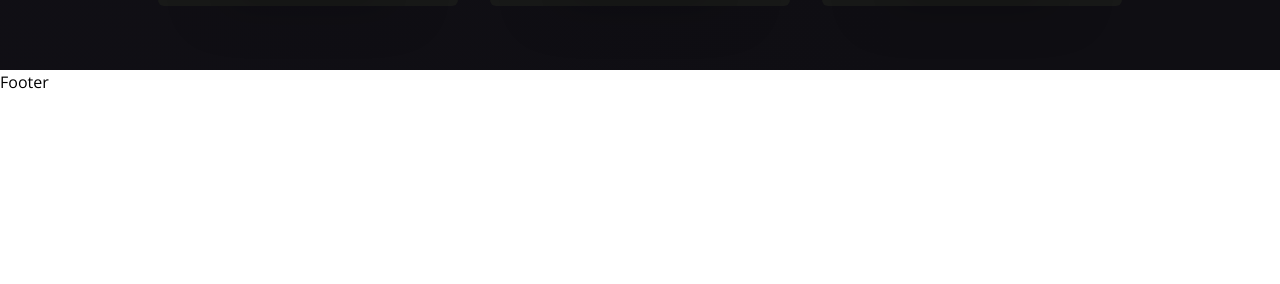
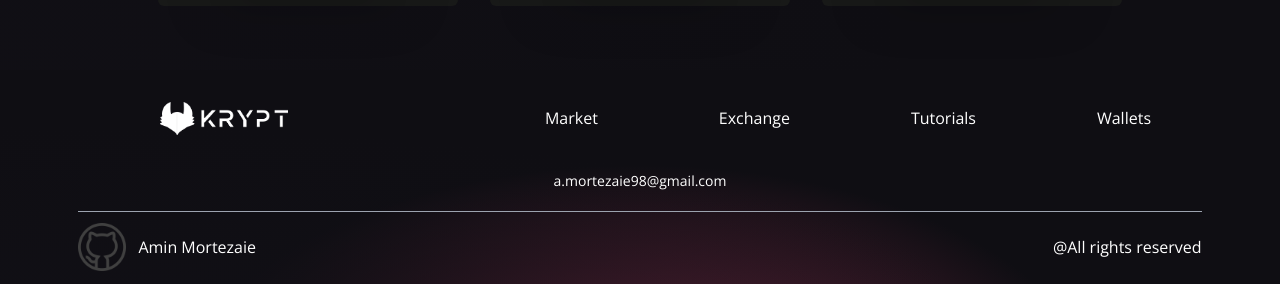
Before and after one commit to AminMortezaie/modern-web3.0, a React (Vite) app in the folder client/: page / in a window 1280 px wide. Shown: the part 1949-2233 px from the top of the page. Before the commit the page ends 2043 px from the top, so only its background shows below. Built offline with nearby package versions, Linux system fonts and the light colour scheme.

Commit message:
Feat: Footer completed.

```diff
--- a/client/src/components/Footer.jsx
+++ b/client/src/components/Footer.jsx
@@ -1,6 +1,35 @@
+import logo from '../../images/logo.png';
+import githubLogo from '../../images/github.png'
+
 const Footer = ()=>{
     return (
-        <h1> Footer</h1>
+        <div className='w-full flex md:justify-center justify-between items-center flex-col p-4 gradient-bg-footer'>
+            <div className='w-full flex sm:flex-row flex-col justify-between items-center my-4 '>
+                <div className='flex flex-[0.5] justify-center items-center'>
+                    <img src={logo} alt='logo' className='w-32'></img>
+                </div>
+                <div className='flex flex-1 justify-evenly items-center flex-wrap sm:mt-0 mt-5 w-full '>
+                    <p className='text-white text-base text-center mx-2 cursor-pointer hover:text-regal-blue'>Market </p>
+                    <p className='text-white text-base text-center mx-2 cursor-pointer hover:text-regal-blue'>Exchange </p>
+                    <p className='text-white text-base text-center mx-2 cursor-pointer hover:text-regal-blue'>Tutorials </p>
+                    <p className='text-white text-base text-center mx-2 cursor-pointer hover:text-regal-blue'>Wallets </p>
+                </div>
+            </div>
+            <div className='flex justify-center items-center flex-col mt-5'>
+                <p className='text-white text-sm text-center hover:scale-110 duration-300 hover:text-blue-400'>a.mortezaie98@gmail.com</p>
+            </div>
+            <div className='sm:w-[90%] w-full h-[0.25px] bg-gray-400 mt-5'/>
+            <div className='sm:w-[90%] w-full flex justify-between items-center mt-3'>
+                <a href='https://github.com/aminmortezaie' className='flex flex-row hover:-translate-y-1 hover:bg-gradient-to-r from-edited-black to-edited-red rounded-full  duration-300'>
+                    <img src={githubLogo} alt='github' className='w-12 brightness-50  contrast-50 hover:scale-110 duration-300' />
+                    <p className='text-white text-md text-center p-3'>
+                    Amin Mortezaie
+                </p>
+                </a>
+
+            <p className='text-white text-md text-center'>@All rights reserved</p>
+            </div>
+        </div>
     );
 
 }
--- a/client/tailwind.config.js
+++ b/client/tailwind.config.js
@@ -10,6 +10,9 @@ module.exports = {
     extend: {
       colors: {
         'regal-blue': 'hsla(339,49%,60%,1)',
+        'start-color':'hsla(339,49%,30%,1)',
+        'edited-black':'#161A1D',
+        'edited-red':'#660708'
       },
       screens: {
         mf: "990px",
```
Also changed, not shown: client/images/github.png (added).
